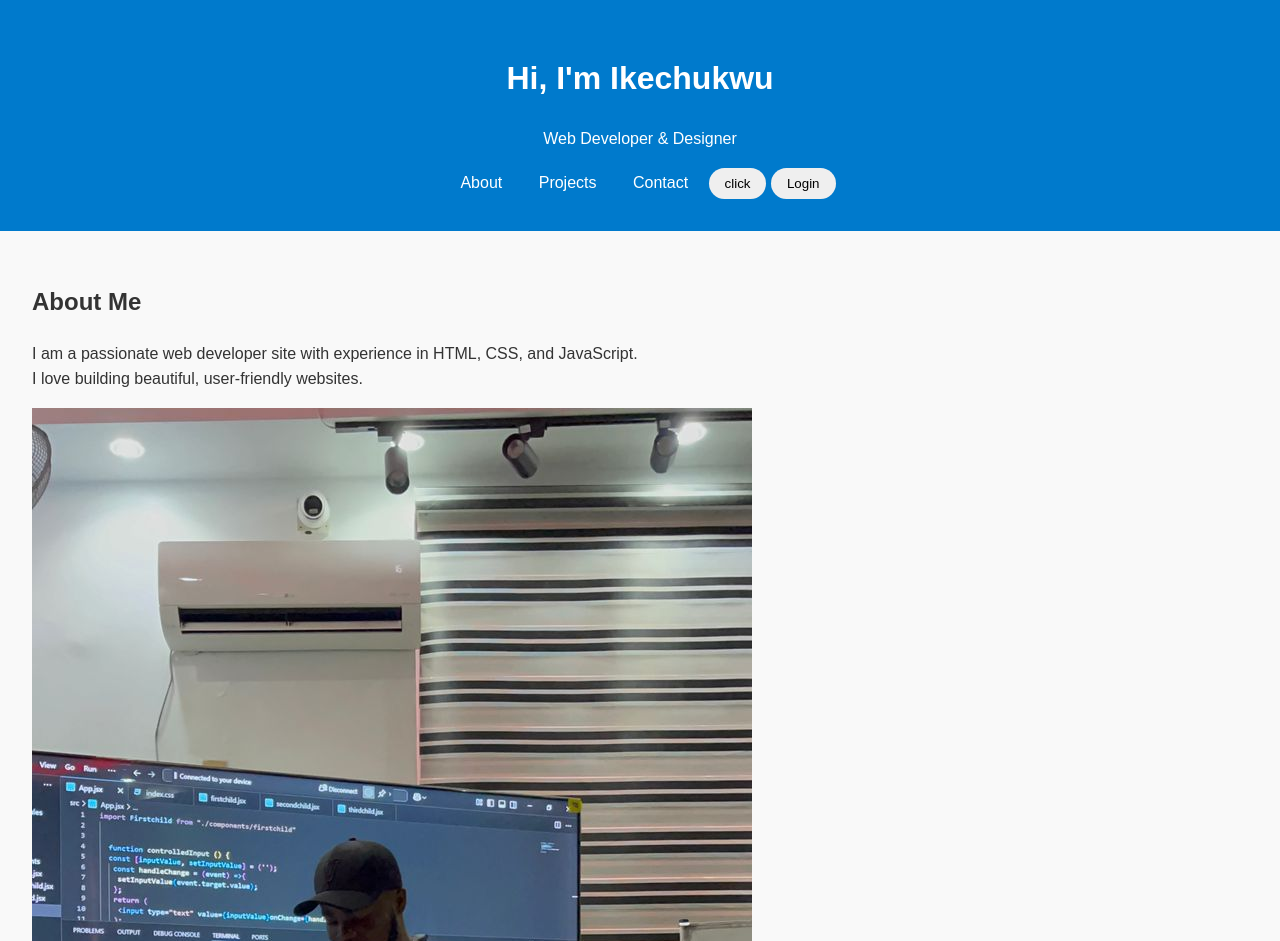
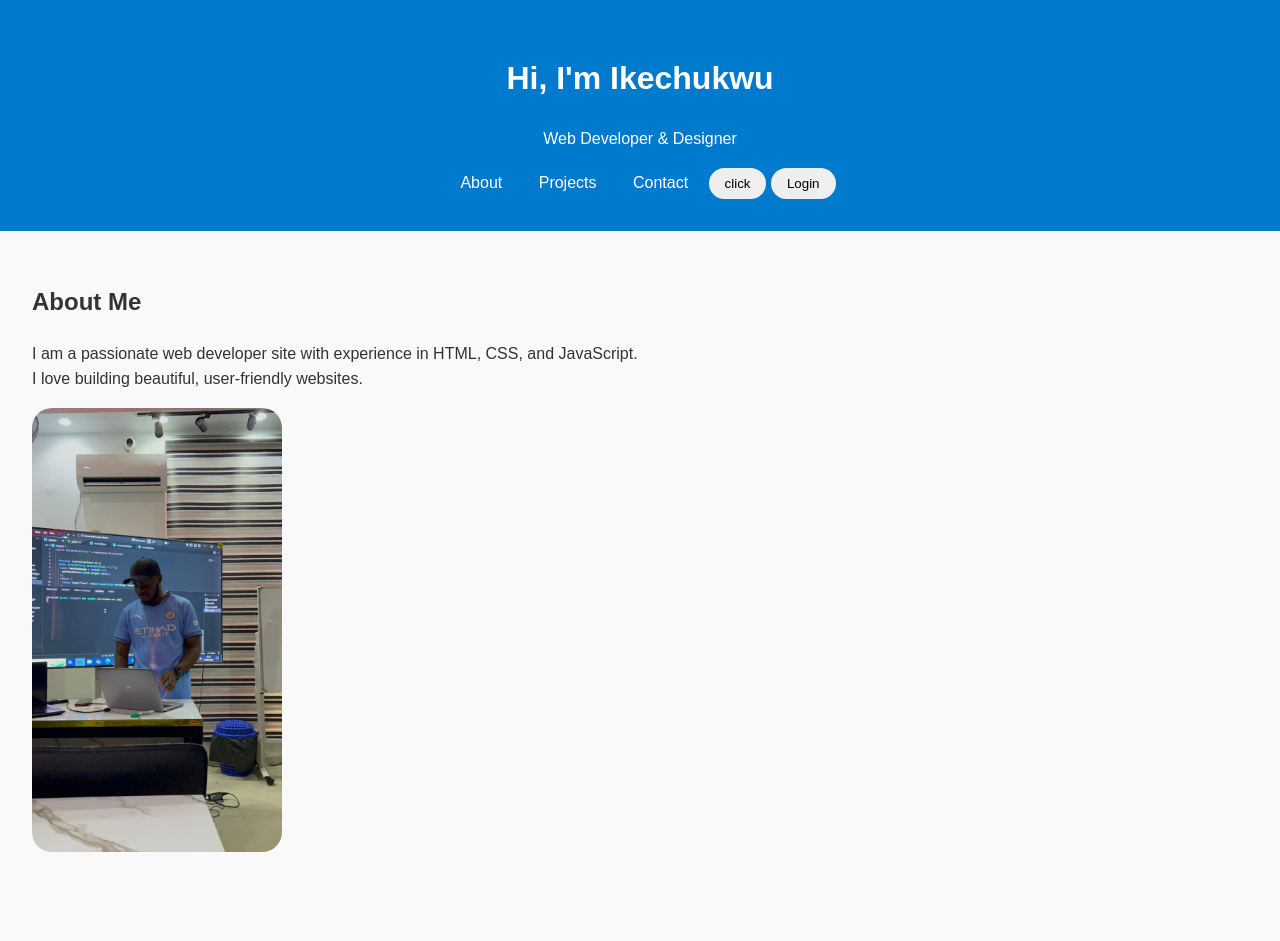
Before and after one commit to francisix/my-portfolio, a plain HTML site: page index.html in a window 1280 px wide. Shown: the top 941 px of the page. Drawn offline with Linux system fonts and the light colour scheme.

Commit message:
fix: update image class and styling for consistency

```diff
--- a/index.html
+++ b/index.html
@@ -22,7 +22,7 @@
   <section id="about">
     <h2>About Me</h2>
     <p>I am a passionate web developer site with experience in HTML, CSS, and JavaScript. <br> I love building beautiful, user-friendly websites.</p>
-    <img src="/WhatsApp Image 2025-07-18 at 14.11.22_3bbf56ef.jpg" alt="Ikechukwu Anslem" class="profile-image">
+    <img class="img" src="/WhatsApp Image 2025-07-18 at 14.11.22_3bbf56ef.jpg" alt="">
   </section>
 
   <section id="projects">
--- a/style.css
+++ b/style.css
@@ -46,6 +46,7 @@ section {
 }
 section image{
     align-items: center;
+
 }
 .project {
   background: #fff;
@@ -53,7 +54,11 @@ section image{
   margin-bottom: 1rem;
   border-left: 4px solid #007acc;
 }
-
+img{
+    height: auto;
+    width: 250px;
+    border-radius: 20px;
+}
 footer {
   text-align: center;
   padding: 1rem;
```
